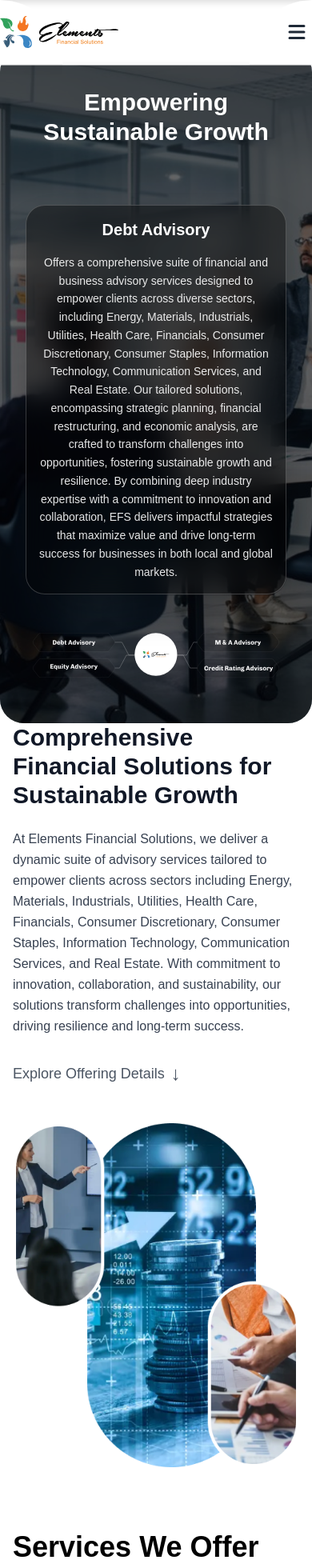
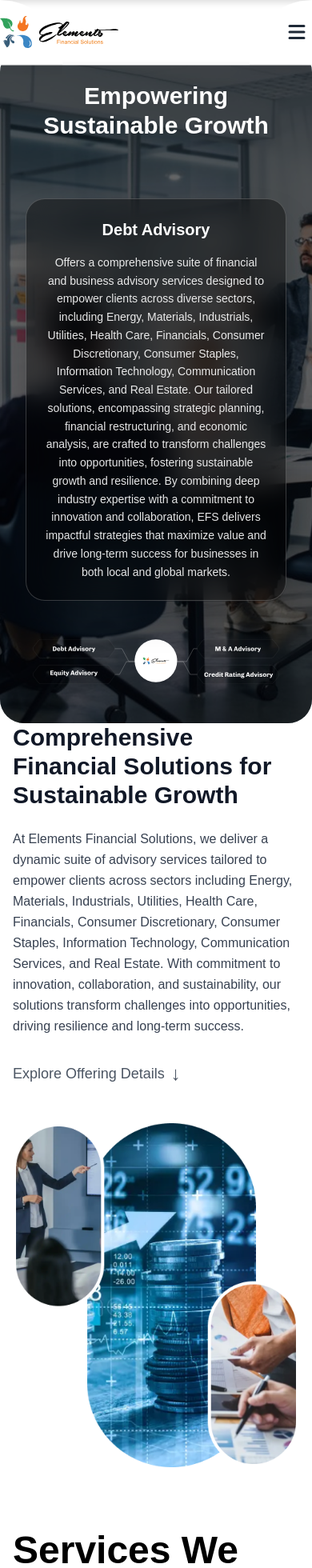
Before and after one commit to ajay1507/elements, a React (Vite) app: page /service in a window 390 px wide. Shown: the top 1960 px of the page at 80% size. Built offline with nearby package versions, Linux system fonts and the light colour scheme.

Commit message:
initial change1

```diff
--- a/src/pages/About.jsx
+++ b/src/pages/About.jsx
@@ -82,7 +82,7 @@ function TeamCarousel() {
   useEffect(() => {
     if (isPaused) return;
 
-    const holdTimeout = setTimeout(() => setFade(true), 3500); // 3.5s fully visible
+    const holdTimeout = setTimeout(() => setFade(true), 4000); // 4s fully visible
     const fadeTimeout = setTimeout(() => {
       setSelectedIndex((prev) => (prev + 1) % teamMembers.length);
       setFade(false);
@@ -107,7 +107,7 @@ function TeamCarousel() {
   const member = teamMembers[selectedIndex];
 
   return (
-    <section className="py-20 px-4 sm:px-8 md:px-16 lg:px-32 xl:px-[120px] 2xl:px-[240px]">
+      <section className="py-20 px-4 sm:px-8 md:px-16 lg:px-32 xl:px-[120px] 2xl:px-[240px] relative" style={{ left: "-5%" }}>
       <div className="flex flex-col md:flex-row-reverse items-center gap-10">
         {/* Right side – details */}
         <div className="w-full md:w-3/5">
@@ -175,6 +175,8 @@ function TeamCarousel() {
           />
         </div>
       </div>
+
+
 
       {/* Circle thumbnails navigation */}
       <div className="flex w-full justify-end pr-6 sm:pr-16 md:pr-32 xl:pr-48">
--- a/src/pages/Service.jsx
+++ b/src/pages/Service.jsx
@@ -92,7 +92,7 @@ export default function Service() {
   </h1>
 
   <div
-   className="text-white border border-white/20 shadow-2xl backdrop-blur-lg bg-black/40 rounded-3xl p-4 sm:p-6 md:p-8 lg:p-10 w-full max-w-screen-lg sm:max-w-screen-xl md:max-w-screen-2xl flex flex-col gap-4 sm:gap-6 md:gap-8 lg:gap-10"
+   className="text-white border border-white/20 shadow-2xl backdrop-blur-lg bg-black/40 rounded-3xl p-6 sm:p-6 md:p-8 lg:p-10 w-full max-w-screen-lg sm:max-w-screen-xl md:max-w-screen-2xl flex flex-col gap-4 sm:gap-6 md:gap-8 lg:gap-10"
 style={{ boxSizing: "border-box" }}
 
   >
@@ -124,7 +124,8 @@ style={{ boxSizing: "border-box" }}
               Comprehensive Financial Solutions for Sustainable Growth
             </h1>
             <p className="text-gray-700 leading-relaxed text-base md:text-lg max-w-3xl">
-              At Elements Financial Solutions, we deliver a dynamic suite of advisory services tailored to empower clients across sectors including Energy, Materials, Industrials, Utilities, Health Care, Financials, Consumer Discretionary, Consumer Staples, Information Technology, Communication Services, and Real Estate. With commitment to innovation, collaboration, and sustainability, our solutions transform challenges into opportunities, driving resilience and long-term success.
+              At Elements Financial Solutions, we deliver a dynamic suite of advisory services tailored to empower clients across sectors including Energy, Materials, Industrials, Utilities, Health Care, Financials, Consumer Discretionary, Consumer Staples, Information Technology,
+              Communication Services, and Real Estate. With commitment to innovation, collaboration, and sustainability, our solutions transform challenges into opportunities, driving resilience and long-term success.
             </p>
             <button className="mt-8 text-gray-600 hover:text-gray-900 text-lg font-light flex items-center gap-2">
               Explore Offering Details <span style={{ fontSize: 24 }}>↓</span>
@@ -139,7 +140,7 @@ style={{ boxSizing: "border-box" }}
       {/* Services Tabbed Section */}
       <section className="px-4 sm:px-8 md:px-16 lg:px-32 xl:px-[120px] 2xl:px-[240px] py-20 w-full">
         <div className="max-w-[1440px] mx-auto">
-          <h1 className="text-4xl font-extrabold text-black mb-6">Services We Offer</h1>
+          <h1 className="text-5xl font-extrabold text-black mb-6">Services We Offer</h1>
           <div className="flex flex-wrap sm:flex-nowrap border-b border-gray-300 mb-12 mx-auto w-full overflow-x-auto">
             {services.map((service, index) => (
               <button
--- a/src/pages/Transactions.jsx
+++ b/src/pages/Transactions.jsx
@@ -107,7 +107,7 @@ export default function Transactions() {
             <p className="text-lg text-gray-200 mb-12">
               Reflected in recently closed transactions with energy, clean technologies, infrastructure, and healthcare clients, showcasing commitment across sectors.
             </p>
-            <button className="text-white border border-white rounded-full px-6 py-3 hover:bg-white hover:text-[#01487A] transition">
+            <button className="text-white border border-white rounded-full px-4 py-3 hover:bg-white hover:text-[#01487A] transition">
               Explore Transactions <span className="ml-2">↓</span>
             </button>
           </div>
```
